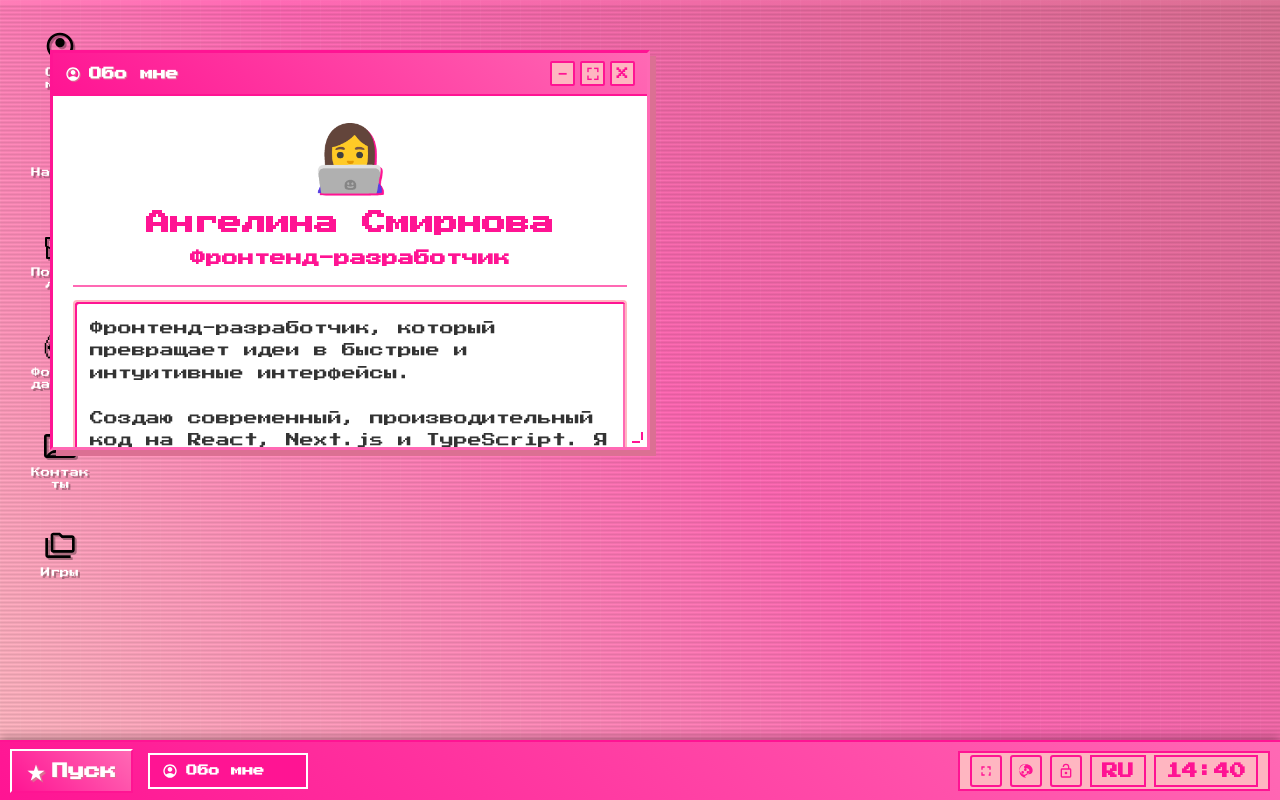
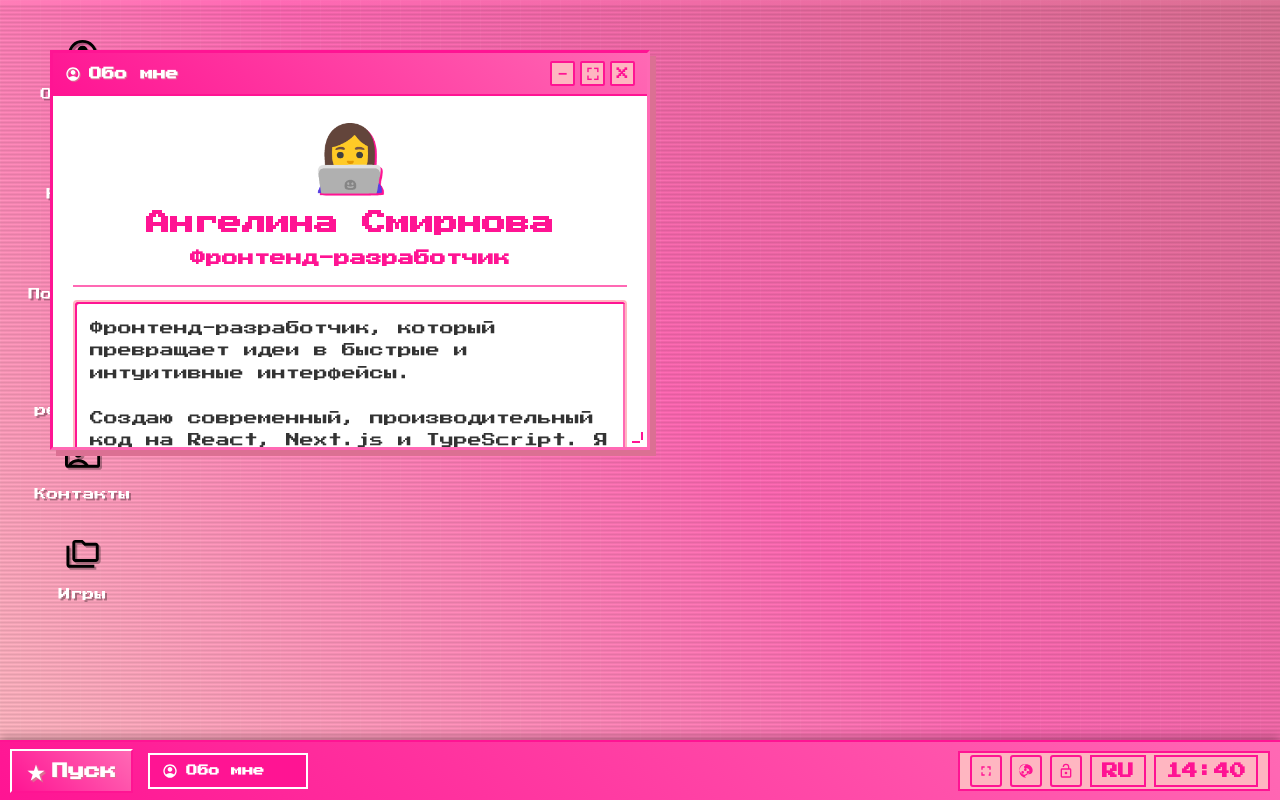
Before and after one commit to geliusgelius/pixel-portfolio, a React (Vite) app: page / in a window 1280 px wide. Built offline with nearby package versions, Linux system fonts and the light colour scheme.

Commit message:
fix icons text

```diff
--- a/src/components/Desktop/Desktop.css
+++ b/src/components/Desktop/Desktop.css
@@ -13,6 +13,8 @@
 
 * {
   font-family: var(--pixel-font) !important;
+  word-break: keep-all !important;
+  overflow-wrap: normal !important;
 }
 
 input,
@@ -113,14 +115,16 @@ textarea,
   display: flex;
   flex-direction: column;
   align-items: center;
-  width: 80px;
-  padding: 10px;
+  width: 125px !important;
+  padding: 12px 8px;
   z-index: 10;
   cursor: grab;
   user-select: none;
   transition: none !important;
   transform: none !important;
   touch-action: none;
+  text-align: center;
+  box-sizing: border-box;
 }
 
 .desktop-icon:active {
@@ -128,27 +132,46 @@ textarea,
 }
 
 .desktop-icon .icon {
-  font-size: 2rem;
-  margin-bottom: 5px;
+  font-size: 2.2rem;
+  margin-bottom: 10px;
   filter: drop-shadow(2px 2px 0px rgba(0, 0, 0, 0.3));
   pointer-events: none;
+  min-height: 45px;
+  display: flex;
+  align-items: center;
+  justify-content: center;
 }
 
 .desktop-icon span {
   color: var(--theme-text-inverted);
   text-shadow: 2px 2px 0px rgba(0, 0, 0, 0.3);
-  font-size: 0.65rem;
+  font-size: 0.75rem;
   text-align: center;
-  line-height: 1.2;
-  word-wrap: break-word;
-  max-width: 80px;
+  line-height: 1.3;
   pointer-events: none;
+
+  white-space: normal !important;
+  overflow: visible !important;
+  display: block !important;
+  width: 100% !important;
+  word-break: break-all !important;
+  hyphens: auto !important;
+  word-wrap: break-word !important;
+  max-width: 100% !important;
+  min-height: 2.6em;
 }
 
-/* Ховер эффект - только визуальный */
+/* Принудительный перенос для слова "портфолио" */
+.desktop-icon span {
+  word-break: break-all !important;
+}
+
+/* Ховер эффект */
 .desktop-icon:hover {
   background: rgba(255, 255, 255, 0.2);
   border: 2px dotted #fff;
+  transform: translateY(-2px);
+  transition: all 0.2s ease;
 }
 
 /* Заблокированные значки */
@@ -160,6 +183,7 @@ textarea,
 .desktop-icon.locked:hover {
   background: rgba(255, 255, 255, 0.1);
   border: 2px dotted rgba(255, 255, 255, 0.5);
+  transform: none;
 }
 
 /* Индикатор блокировки */
@@ -698,13 +722,11 @@ textarea,
   }
 
   .desktop-icon {
-    width: 70px;
-    padding: 8px;
+    width: 110px !important;
   }
 
   .desktop-icon span {
-    font-size: 0.6rem;
-    max-width: 70px;
+    font-size: 0.7rem;
   }
 
   .window-content {
@@ -740,17 +762,18 @@ textarea,
   }
 
   .desktop-icon {
-    width: 65px;
-    padding: 6px;
+    width: 100px !important; /* Соответственно уменьшил для мобильных */
+    padding: 10px 6px;
   }
 
   .desktop-icon .icon {
-    font-size: 1.5rem;
+    font-size: 2rem;
+    margin-bottom: 8px;
   }
 
   .desktop-icon span {
-    font-size: 0.55rem;
-    max-width: 65px;
+    font-size: 0.65rem;
+    line-height: 1.25;
   }
 
   .lock-overlay {
@@ -846,17 +869,18 @@ textarea,
   }
 
   .desktop-icon {
-    width: 60px;
-    padding: 5px;
+    width: 90px !important; /* Соответственно уменьшил для маленьких экранов */
+    padding: 8px 4px;
   }
 
   .desktop-icon .icon {
-    font-size: 1.3rem;
+    font-size: 1.8rem;
+    margin-bottom: 6px;
   }
 
   .desktop-icon span {
-    font-size: 0.5rem;
-    max-width: 60px;
+    font-size: 0.6rem;
+    line-height: 1.2;
   }
 
   .window-content {
@@ -915,12 +939,11 @@ textarea,
 
 @media (max-width: 360px) {
   .desktop-icon {
-    width: 55px;
+    width: 85px !important; /* Минимальная ширина для очень маленьких экранов */
   }
 
   .desktop-icon span {
-    font-size: 0.45rem;
-    max-width: 55px;
+    font-size: 0.55rem;
   }
 
   .paint-canvas {
@@ -974,12 +997,11 @@ textarea,
 /* Улучшения для очень маленьких экранов */
 @media (max-width: 320px) {
   .desktop-icon {
-    width: 50px;
+    width: 80px !important;
   }
 
   .desktop-icon span {
-    font-size: 0.4rem;
-    max-width: 50px;
+    font-size: 0.5rem;
   }
 
   .paint-canvas {
@@ -1016,34 +1038,18 @@ textarea,
   }
 }
 
-/* Исправления для пиксельного шрифта */
-* {
-  word-wrap: break-word !important;
-  overflow-wrap: break-word !important;
-  hyphens: auto !important;
-}
-
-/* Для заголовков и важного текста */
+/* Исправления для пиксельного шрифта - только необходимые */
 .window-title,
 .start-button,
 .taskbar-item,
 .menu-item-title,
-.desktop-icon span,
 .notification-text,
 .bsod-title p,
 .shutdown-text,
 .tetris-header h3 {
-  word-break: break-word !important;
+  word-break: keep-all !important;
   white-space: normal !important;
   line-height: 1.3 !important;
-}
-
-/* Особые случаи для узких блоков */
-.desktop-icon span {
-  font-size: 0.6rem !important;
-  line-height: 1.2 !important;
-  max-width: 70px !important;
-  word-break: break-word !important;
 }
 
 /* Для текста в меню */
@@ -1113,8 +1119,7 @@ textarea,
 /* Адаптивные исправления для мобильных */
 @media (max-width: 768px) {
   .desktop-icon span {
-    font-size: 0.5rem !important;
-    max-width: 60px !important;
+    font-size: 0.65rem !important;
   }
 
   .window-title {
@@ -1133,8 +1138,7 @@ textarea,
 
 @media (max-width: 480px) {
   .desktop-icon span {
-    font-size: 0.45rem !important;
-    max-width: 55px !important;
+    font-size: 0.6rem !important;
   }
 
   .window-title {
@@ -1142,3 +1146,15 @@ textarea,
     max-width: 120px !important;
   }
 }
+
+.desktop-icon span {
+  word-break: break-all !important;
+  overflow-wrap: break-word !important;
+  word-wrap: break-word !important;
+}
+
+/* Принудительный перенос для слова "Фоторедактор" */
+.desktop-icon span {
+  word-break: break-word !important;
+  overflow-wrap: break-word !important;
+}
--- a/src/utils/translations.js
+++ b/src/utils/translations.js
@@ -10,7 +10,7 @@ export const translations = {
     skills: "Навыки",
     portfolio: "Портфолио",
     contact: "Контакты",
-    photoEditor: "Фоторедактор",
+    photoEditor: "Фото-редактор",
     games: "Игры",
 
     // Window titles
@@ -18,7 +18,7 @@ export const translations = {
     skillsTitle: "Навыки",
     portfolioTitle: "Портфолио",
     contactTitle: "Контакты",
-    photoEditorTitle: "Фоторедактор",
+    photoEditorTitle: "Фото-редактор",
     gamesTitle: "Игры",
 
     // About Me content
@@ -270,7 +270,7 @@ I'm looking for a team where I can solve interesting challenges, grow under the
     restart: "Restarting...",
 
     // Start menu
-    shutdown: "🚪 Shutdown",
+    shutdown: "Shutdown",
 
     // Pixel Paint:
     paint: "Pixel Paint",
```
